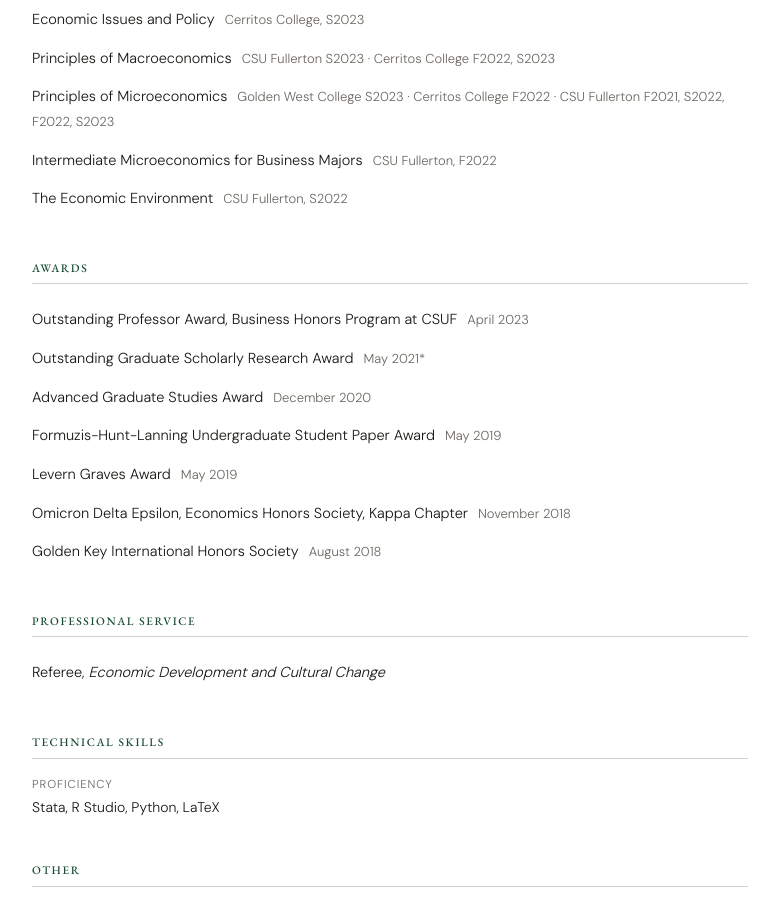
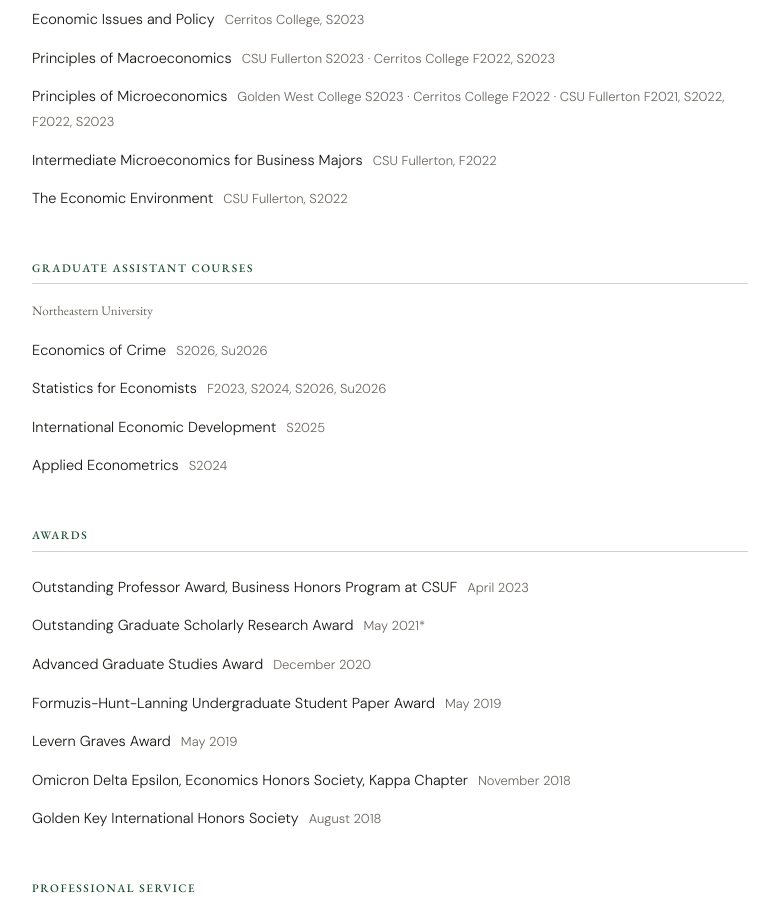
Before and after one commit to CatarinaRMeneses/CatarinaRMeneses.github.io, a Jekyll site: the page cv-full.html, which Jekyll copies as it is, in a window 1280 px wide and 900 px high, scrolled down 2104 px. Shown: the whole window, without its empty margins (250-1029 px from the left). Built offline with Jekyll 4.4.1, drawn with Linux system fonts in a browser that asks for light colours.

Commit message:
Update cv-full.html

```diff
--- a/cv-full.html
+++ b/cv-full.html
@@ -361,6 +361,18 @@
     </ul>
   </section>
 
+
+  <section>
+    <div class="section-title">Graduate Assistant Courses</div>
+    <p class="fields" style="font-size: 13px; font-style: normal; margin-bottom: 8px;">Northeastern University</p>
+    <ul class="simple-list">
+      <li>Economics of Crime <span>S2026, Su2026</span></li>
+      <li>Statistics for Economists <span>F2023, S2024, S2026, Su2026</span></li>
+      <li>International Economic Development <span>S2025</span></li>
+      <li>Applied Econometrics <span>S2024</span></li>
+    </ul>
+  </section>
+
   <section>
     <div class="section-title">Awards</div>
     <ul class="simple-list">
```
